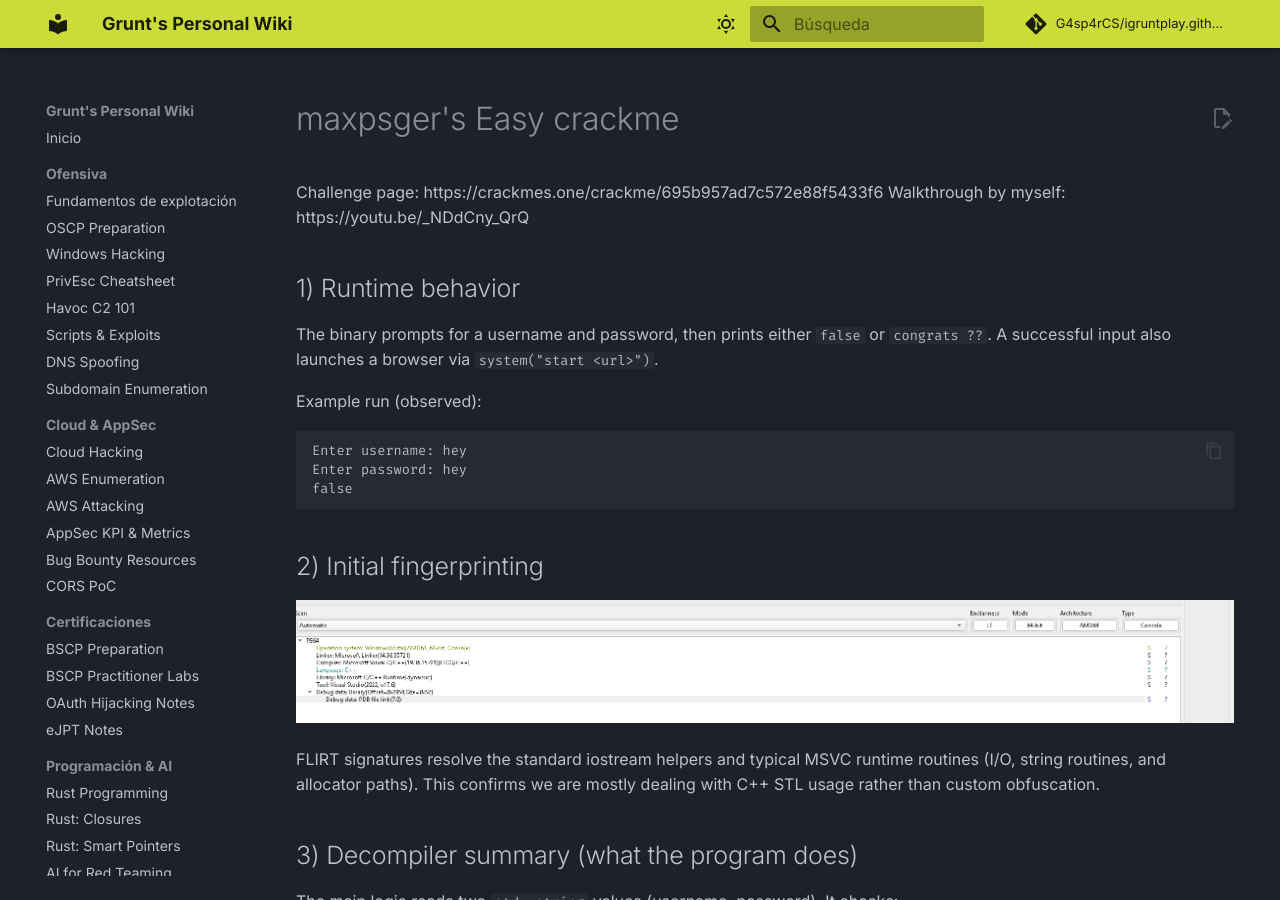
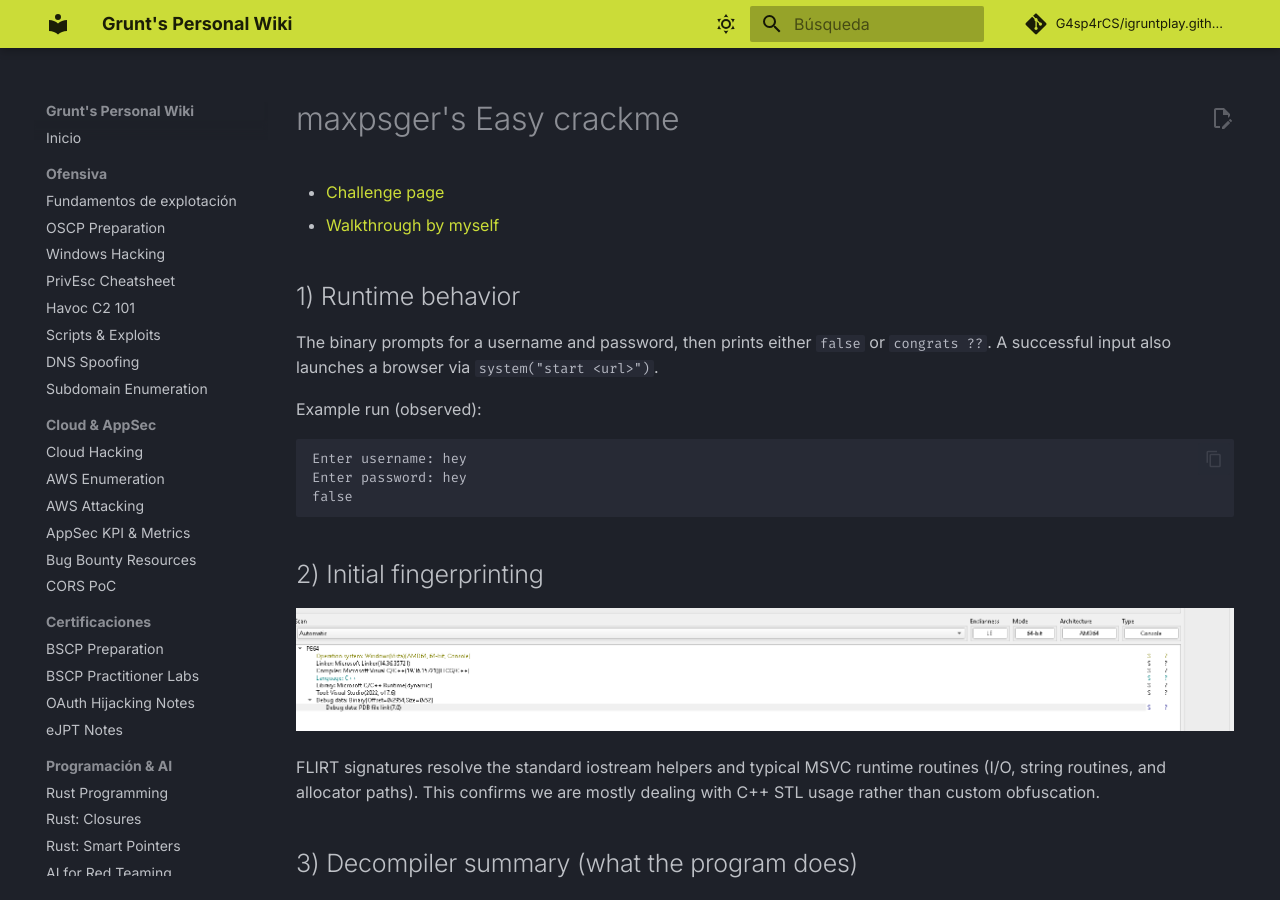
Before and after one commit to G4sp4rCS/igruntplay.github.io, an MkDocs documentation site: the page built from docs/bin-exploitation/crackmes-challenges/crackmes-challenges/maxpsger-easy-crackme.md, in a window 1280 px wide and 900 px high. Built offline with MkDocs 1.6.1 and Material for MkDocs 9.7.7, drawn with Linux system fonts in a browser that asks for light colours; comment, search, counter and statistics services are not loaded.

Commit message:
Update maxpsger-easy-crackme.md

```diff
--- a/docs/bin-exploitation/crackmes-challenges/crackmes-challenges/maxpsger-easy-crackme.md
+++ b/docs/bin-exploitation/crackmes-challenges/crackmes-challenges/maxpsger-easy-crackme.md
@@ -1,7 +1,7 @@
 # maxpsger's Easy crackme
 
-Challenge page: https://crackmes.one/crackme/695b957ad7c572e88f5433f6
-Walkthrough by myself: https://youtu.be/_NDdCny_QrQ
+- [Challenge page](https://crackmes.one/crackme/695b957ad7c572e88f5433f6)
+- [Walkthrough by myself](https://youtu.be/_NDdCny_QrQ)
 
 ## 1) Runtime behavior
 
```
